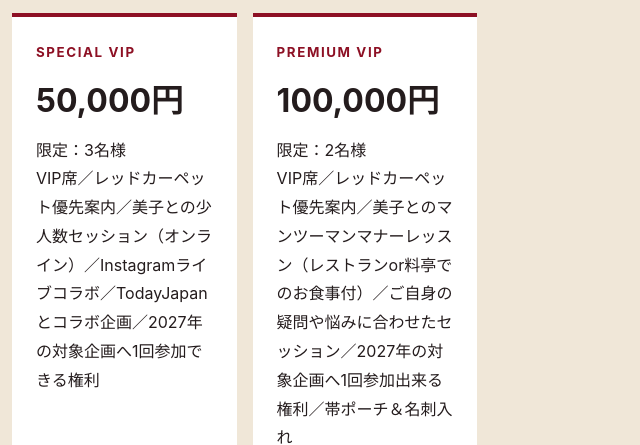
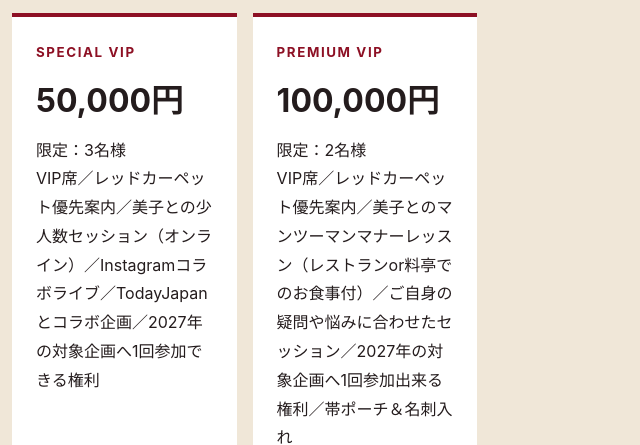
Before and after one commit to Hanu0712/bonenkai-app, a website: page musubu-redcarpet-2026/public/guide/index.html in a window 1280 px wide. Shown: the part 2680-3125 px from the top of the page, 636-1276 px from the left. Drawn offline with Linux system fonts and the light colour scheme.

Commit message:
Correct SPECIAL VIP benefit label to Instagramコラボライブ

```diff
--- a/musubu-redcarpet-2026/public/guide/index.html
+++ b/musubu-redcarpet-2026/public/guide/index.html
@@ -6,7 +6,7 @@
 <section class="intro wrap"><p class="kicker">忘れてしまう忘年会ではなく、望みを持って迎える望年会へ。</p><h2>今年を祝い、つながり、<br>来年を宣言する夜。</h2><p>表参道の光、プロのシンガーによる生ライブ、食事と会話。レッドカーペットを歩きながら、2026年にありがとうを伝え、2027年の自分の一歩を言葉にします。この夜は、参加する一人ひとりと一緒につくります。</p></section>
 <section class="experience"><div class="wrap"><p class="kicker">THE EXPERIENCE</p><h2>この夜に、体験すること。</h2><div class="cards"><div><b>LIVE</b><span>プロのシンガーによる生ライブ</span></div><div><b>WALK</b><span>みんなで歩くレッドカーペット</span></div><div><b>CONNECT</b><span>笑って、語って、つながる時間</span></div><div><b>DECLARE</b><span>2027年の一歩を言葉にする</span></div></div></div></section>
 <section class="venue wrap"><div><p class="kicker">VENUE</p><h2>表参道のクリスマスに、<br>みんなの時間を重ねて。</h2><p>会場はアニヴェルセル 表参道。会場の温かな空間に、赤いカーペットと音楽を迎えます。</p></div><div class="venue-box">12月18日<br><strong>表参道・アニヴェルセル</strong></div></section>
-<section id="tickets" class="tickets"><div class="wrap"><p class="kicker">TICKETS</p><h2>あなたに合う参加方法を。</h2><div class="ticket-grid"><article><small>GENERAL</small><h3>15,000円</h3><p>お食事・ドリンク／プロシンガーによるLIVE／レッドカーペット体験／交流タイム／GENERAL席</p><a href="https://musubu-redcarpet-2026-general.vercel.app/">詳細・先行お申込みへ →</a></article><article><small>VIP</small><h3>30,000円</h3><p>限定：5名様<br>VIP席／レッドカーペット優先案内／美子お気に入りのお店で少人数限定ランチ／食事をしながら美しい所作を学べる／実践名刺交換マナー</p><a href="https://musubu-redcarpet-2026-vip.vercel.app/">詳細・先行お申込みへ →</a></article><article><small>SPECIAL VIP</small><h3>50,000円</h3><p>限定：3名様<br>VIP席／レッドカーペット優先案内／美子との少人数セッション（オンライン）／Instagramライブコラボ／TodayJapanとコラボ企画／2027年の対象企画へ1回参加できる権利</p><a href="https://musubu-redcarpet-2026-specialvip.vercel.app/">詳細・先行お申込みへ →</a></article><article><small>PREMIUM VIP</small><h3>100,000円</h3><p>限定：2名様<br>VIP席／レッドカーペット優先案内／美子とのマンツーマンマナーレッスン（レストランor料亭でのお食事付）／ご自身の疑問や悩みに合わせたセッション／2027年の対象企画へ1回参加出来る権利／帯ポーチ＆名刺入れ</p><a href="https://musubu-redcarpet-2026-premiumvip.vercel.app/">詳細・先行お申込みへ →</a></article></div></div></section>
+<section id="tickets" class="tickets"><div class="wrap"><p class="kicker">TICKETS</p><h2>あなたに合う参加方法を。</h2><div class="ticket-grid"><article><small>GENERAL</small><h3>15,000円</h3><p>お食事・ドリンク／プロシンガーによるLIVE／レッドカーペット体験／交流タイム／GENERAL席</p><a href="https://musubu-redcarpet-2026-general.vercel.app/">詳細・先行お申込みへ →</a></article><article><small>VIP</small><h3>30,000円</h3><p>限定：5名様<br>VIP席／レッドカーペット優先案内／美子お気に入りのお店で少人数限定ランチ／食事をしながら美しい所作を学べる／実践名刺交換マナー</p><a href="https://musubu-redcarpet-2026-vip.vercel.app/">詳細・先行お申込みへ →</a></article><article><small>SPECIAL VIP</small><h3>50,000円</h3><p>限定：3名様<br>VIP席／レッドカーペット優先案内／美子との少人数セッション（オンライン）／Instagramコラボライブ／TodayJapanとコラボ企画／2027年の対象企画へ1回参加できる権利</p><a href="https://musubu-redcarpet-2026-specialvip.vercel.app/">詳細・先行お申込みへ →</a></article><article><small>PREMIUM VIP</small><h3>100,000円</h3><p>限定：2名様<br>VIP席／レッドカーペット優先案内／美子とのマンツーマンマナーレッスン（レストランor料亭でのお食事付）／ご自身の疑問や悩みに合わせたセッション／2027年の対象企画へ1回参加出来る権利／帯ポーチ＆名刺入れ</p><a href="https://musubu-redcarpet-2026-premiumvip.vercel.app/">詳細・先行お申込みへ →</a></article></div></div></section>
 <section class="early wrap"><p class="kicker">EARLY ENTRY</p><h2>先行申込の方へ。</h2><p>会場のピアノやステージを使った「むすぶステージ」への参加希望を優先的に受け付けます。歌、ダンス、朗読、演奏、2027年の一歩の発表など、あなたの表現をみんなと分かち合えます。</p><p class="note">※出演内容・時間・人数は事前相談と全体進行の調整により決定します。</p></section>
 <section id="apply" class="apply"><div class="wrap"><p class="kicker">RESERVE YOUR SPOT</p><h2>12月18日を、<br>一緒に歩きませんか？</h2><p>ご希望のチケットを選び、詳細・お申込みへお進みください。</p><a class="cta light" href="#tickets">チケットを選ぶ <span>→</span></a><p class="tiny">アニヴェルセル 表参道｜受付 18:00・開宴 18:30</p></div></section>
 </main><footer>Today Japan<br><span>人をむすぶ・次世代をむすぶ・世界をむすぶ</span></footer>
```
Also changed, not shown: musubu-redcarpet-2026-general/public/index.html (+1 -1 lines).
